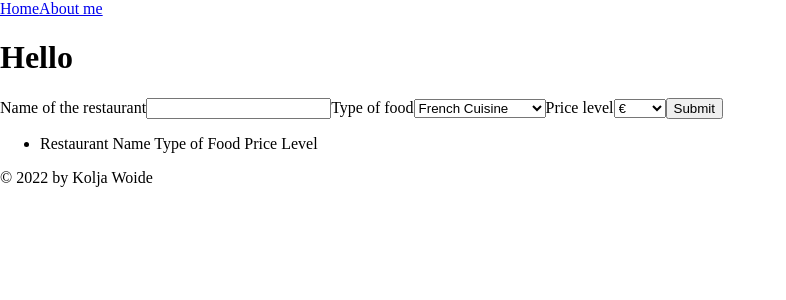
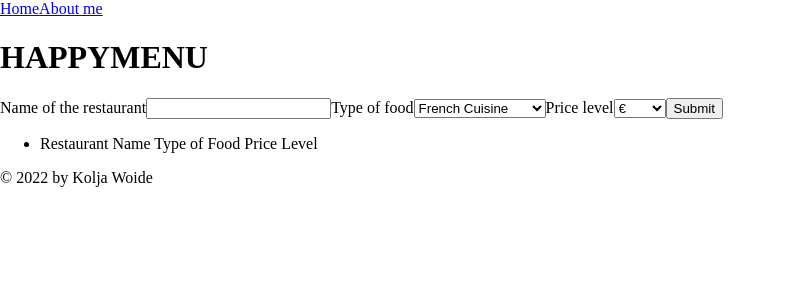
Before and after one commit to kwoide/capstone-project, a Next.js app: page / in a window 1280 px wide. Shown: the top 300 px of the page, without its empty margins (0-786 px from the left). Built offline with nearby package versions, Linux system fonts and the light colour scheme.

Commit message:
add a new title

```diff
--- a/src/pages/index.js
+++ b/src/pages/index.js
@@ -11,7 +11,7 @@ export default function HomePage() {
 				<meta key="description" name="description" content="This is my project" />
 			</Head>
 
-			<h1>Hello</h1>
+			<h1>HAPPYMENU</h1>
 
 			<IntroForm />
 		</Layout>
```
